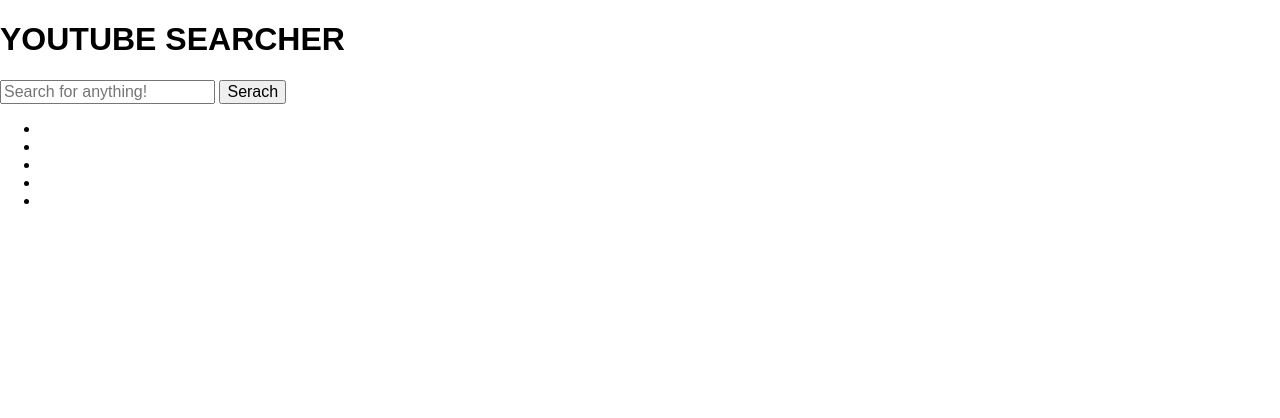
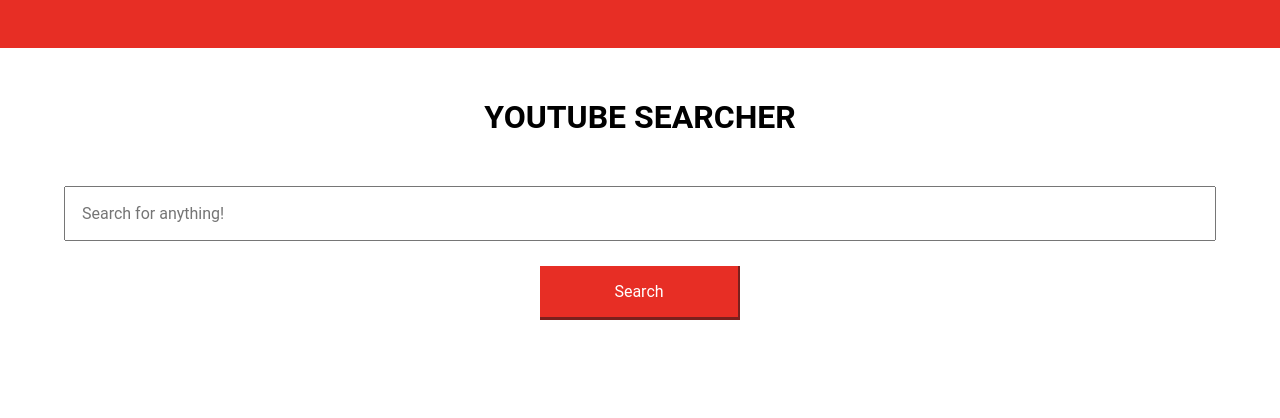
Before and after one commit to BLuciano/youtube-search, a plain HTML site: page index.html in a window 1280 px wide. Drawn offline with nearby package versions, Linux system fonts and the light colour scheme.

Commit message:
styled header search bar section

```diff
--- a/css/styles.css
+++ b/css/styles.css
@@ -0,0 +1,56 @@
+/*GLOBAL STYLES*/
+html{
+  box-sizing: border-box;
+  font-family: 'Roboto', sans-serif;
+  -webkit-font-smoothing: antialiased;
+}
+
+*, *:before, *:after {
+  box-sizing: inherit;
+}
+
+.center{
+  text-align: center;
+}
+
+ul{
+  margin: 0;
+  padding: 0;
+}
+
+/*HEADER STYLES*/
+.mainHdr{
+  border-top: 3em solid #e72e25;
+}
+
+.mainHdr h1{
+  margin: 50px 0;
+}
+
+input[type="text"]{
+  width: 90%;
+  padding: 1em;
+  margin: 0 auto;
+}
+
+input[type="text"]:focus{
+  outline: none;
+}
+
+input[type="submit"]{
+  width: 200px;
+  padding: 1em;
+  margin: 25px auto 0 auto;
+  background-color: #e72e25;
+  border: none;
+  color: #fff;
+  border-bottom: 3px solid #7a201d;
+  border-right: 2px solid #7a201d;
+  transition: all .25s;
+}
+
+input[type="submit"]:focus{
+  border-bottom: 1px solid #7a201d;
+  border-right: .5px solid #7a201d;
+  outline: none;
+}
--- a/index.html
+++ b/index.html
@@ -8,15 +8,15 @@
   <link rel="stylesheet" href="css/styles.css">
 </head>
 <body>
-  <header class="mainHdr">
+  <header class="mainHdr center">
     <h1>YOUTUBE SEARCHER</h1>
     <form class="search-form">
       <input type="text" id="search-input" placeholder="Search for anything!"></input>
-      <button class="search-btn">Serach</button>
+      <input type="submit" class="search-btn" value="Search">
     </form>
   </header>
 
-  <section class="Results">
+  <section class="Results center">
     <ul class="results-list">
       <li class="thumbnail">
         <a href="#"><img src=""></a>
```
